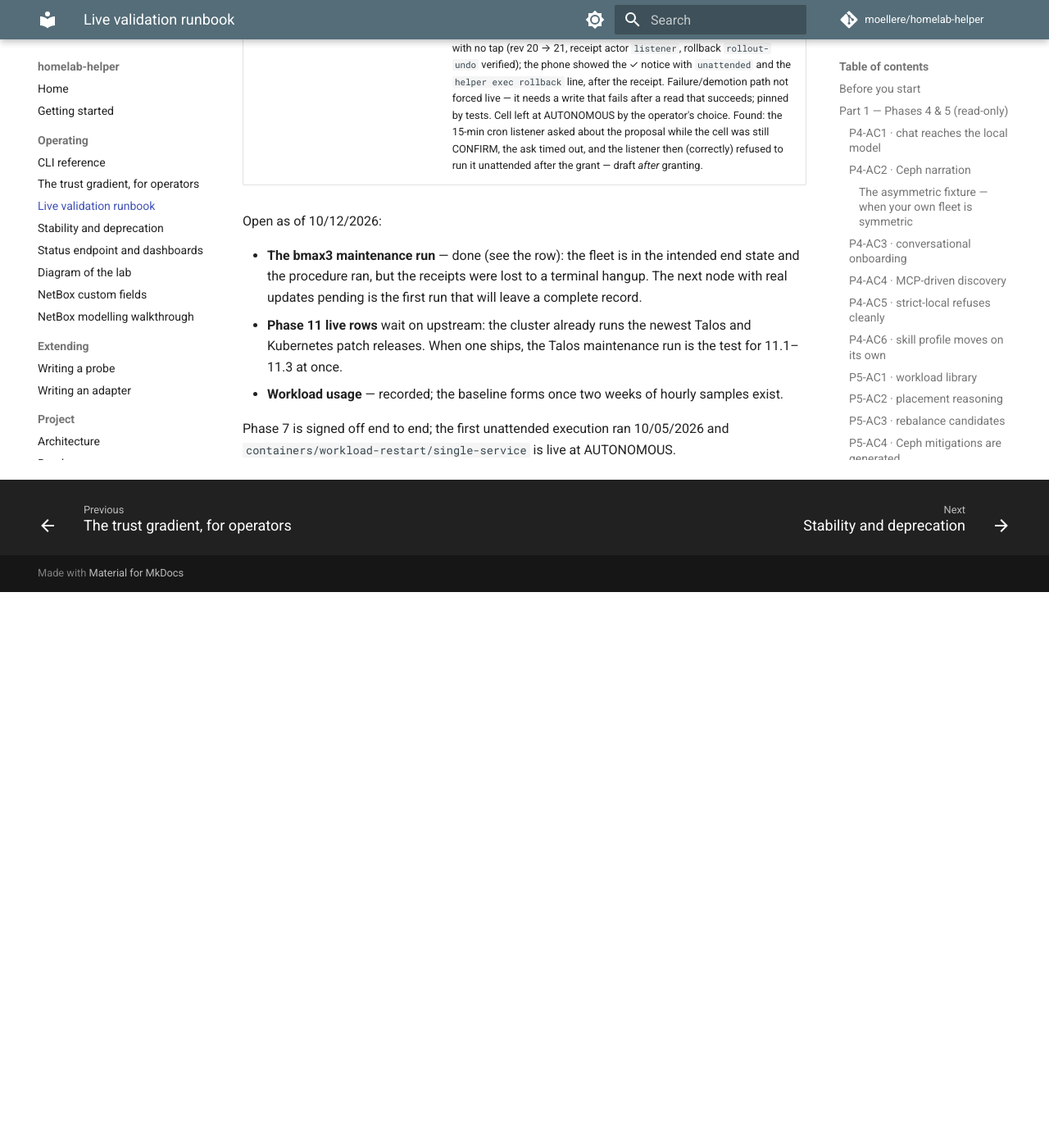
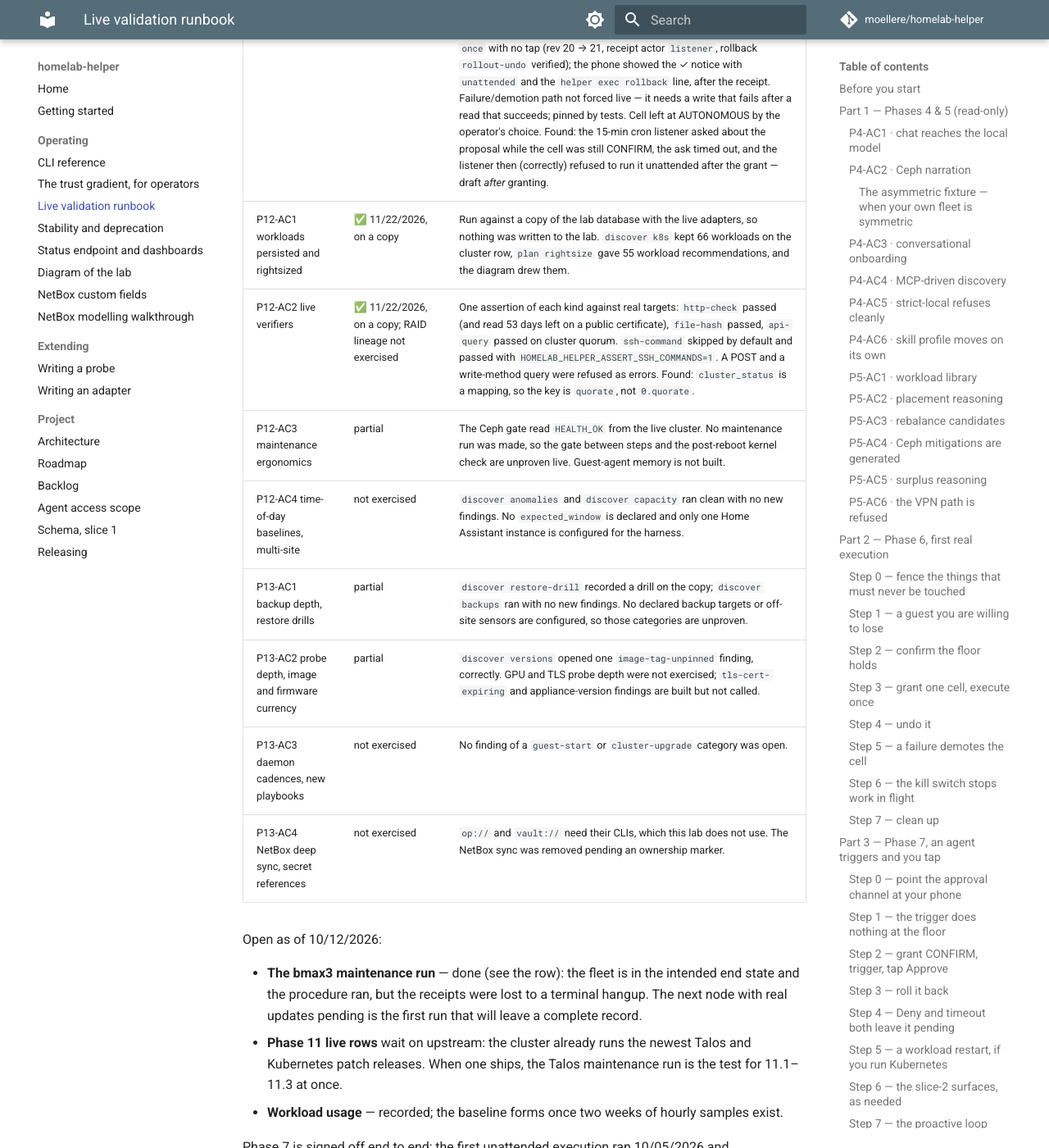
Before and after one commit to moellere/homelab-helper, an MkDocs documentation site: the page built from docs/live-validation.md, in a window 1280 px wide and 1400 px high, scrolled down 13499 px. Shown: the whole window at 82% size. Built offline with MkDocs 1.6.1 and Material for MkDocs 9.7.7, drawn with Linux system fonts in a browser that asks for light colours; comment, search, counter and statistics services are not loaded; before the commit the page ends 14221 px from its top, so only the background shows below that.

Commit message:
live-validation: Phase 12-13 rows from a run against a copy of the lab database
Co-Authored-By: Claude Fable 5.2 <noreply@anthropic.com>

```diff
--- a/docs/live-validation.md
+++ b/docs/live-validation.md
@@ -542,6 +542,14 @@ shape — see the asymmetric fixture under P4-AC2.
 | P11.3 Talos maintenance run | ⏳ waits on a release | `helper maintenance plan-talos 10.250.6.13 --to <next>`: three control planes, then three workers, health-gated. |
 | P11.4 workload usage | ✅ 10/12/2026 | `helper discover usage` recorded 67 workloads from 118 pods on the first run (prometheus 1.3 GiB, authentik-server 0.15 cores …); an hourly cron now feeds the history, so a workload baseline forms after two weeks. |
 | P7 step 8 (unattended run notice) | ✅ 10/05/2026 | `containers/workload-restart/single-service` granted AUTONOMOUS; an agent-drafted restart of `homepage/deployment/homepage` ran from `helper daemon run --once` with no tap (rev 20 → 21, receipt actor `listener`, rollback `rollout-undo` verified); the phone showed the ✓ notice with `unattended` and the `helper exec rollback` line, after the receipt. Failure/demotion path not forced live — it needs a write that fails after a read that succeeds; pinned by tests. Cell left at AUTONOMOUS by the operator's choice. Found: the 15-min cron listener asked about the proposal while the cell was still CONFIRM, the ask timed out, and the listener then (correctly) refused to run it unattended after the grant — draft *after* granting. |
+| P12-AC1 workloads persisted and rightsized | ✅ 11/22/2026, on a copy | Run against a copy of the lab database with the live adapters, so nothing was written to the lab. `discover k8s` kept 66 workloads on the cluster row, `plan rightsize` gave 55 workload recommendations, and the diagram drew them. |
+| P12-AC2 live verifiers | ✅ 11/22/2026, on a copy; RAID lineage not exercised | One assertion of each kind against real targets: `http-check` passed (and read 53 days left on a public certificate), `file-hash` passed, `api-query` passed on cluster quorum. `ssh-command` skipped by default and passed with `HOMELAB_HELPER_ASSERT_SSH_COMMANDS=1`. A POST and a write-method query were refused as errors. Found: `cluster_status` is a mapping, so the key is `quorate`, not `0.quorate`. |
+| P12-AC3 maintenance ergonomics | partial | The Ceph gate read `HEALTH_OK` from the live cluster. No maintenance run was made, so the gate between steps and the post-reboot kernel check are unproven live. Guest-agent memory is not built. |
+| P12-AC4 time-of-day baselines, multi-site | not exercised | `discover anomalies` and `discover capacity` ran clean with no new findings. No `expected_window` is declared and only one Home Assistant instance is configured for the harness. |
+| P13-AC1 backup depth, restore drills | partial | `discover restore-drill` recorded a drill on the copy; `discover backups` ran with no new findings. No declared backup targets or off-site sensors are configured, so those categories are unproven. |
+| P13-AC2 probe depth, image and firmware currency | partial | `discover versions` opened one `image-tag-unpinned` finding, correctly. GPU and TLS probe depth were not exercised; `tls-cert-expiring` and appliance-version findings are built but not called. |
+| P13-AC3 daemon cadences, new playbooks | not exercised | No finding of a `guest-start` or `cluster-upgrade` category was open. |
+| P13-AC4 NetBox deep sync, secret references | not exercised | `op://` and `vault://` need their CLIs, which this lab does not use. The NetBox sync was removed pending an ownership marker. |
 
 Open as of 10/12/2026:
 
```
Also changed, not shown: docs/harness-schema-slice1.md (+1 -1 lines).
